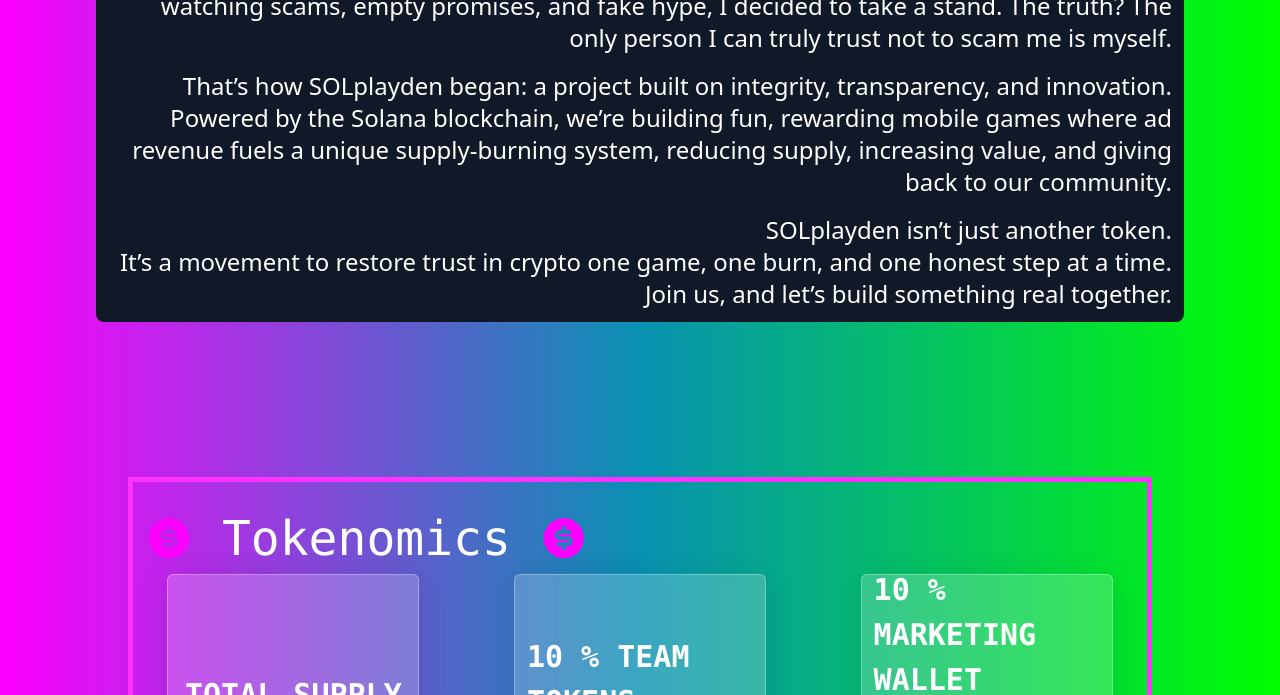
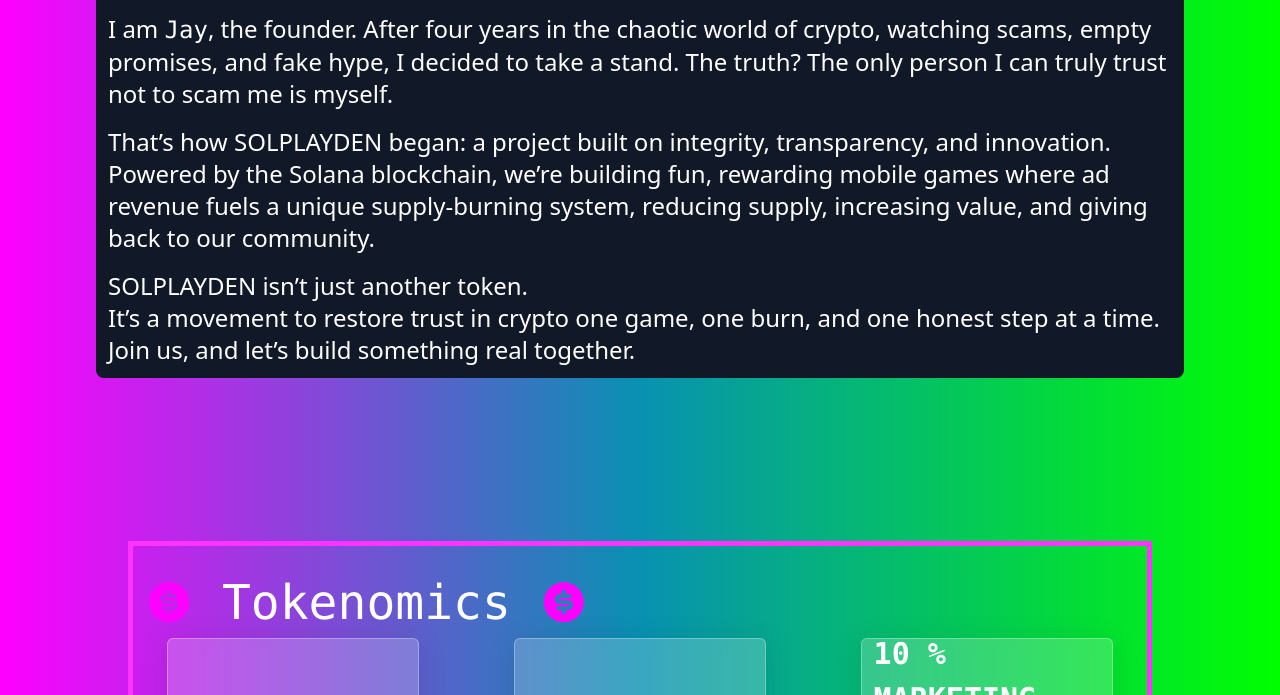
Before and after one commit to EMMANUEL-SUNMBOLA/solplayden, a website: page public/index.html in a window 1280 px wide. Shown: the part 1139-1834 px from the top of the page. Drawn offline with nearby package versions, Linux system fonts and the light colour scheme.

Commit message:
more tail in the wind

```diff
--- a/public/index.html
+++ b/public/index.html
@@ -14,7 +14,7 @@
     <title>SOLPLAYDEN</title>
 </head>
 <!-- <body class="text-gray-600 bg-[url('images/banner.png')] bg-gradient-to-r(#ff00ff, #00ff00) bg-cover bg-center"> -->
-<body class=" flex items-center gap-[1vh] justify-center flex-col bg-gradient-to-r from-[#ff00ff] via-cyan-600 to-[#00ff00] text-white">
+<body class=" flex items-center gap-y-[5vh] justify-center flex-col bg-gradient-to-r from-[#ff00ff] via-cyan-600 to-[#00ff00] text-white">
 
     <nav class="navD w-[80%] md:w-[80%] h-16 md:px-10 flex items-center justify-center md:justify-between ">
 
@@ -44,11 +44,11 @@
     </nav>
 
     <!-- <main class="flex items-center p-[500px] justify-center w-full md:min-h-screen my-[50px] text-white md:px-[20px]"> -->
-    <main class=" flex items-center justify-center h-[100vh] md:h-[100vh]">
+    <main class=" flex items-center justify-center h-[100vh]">
 
         <div class="flex justify-center items-center gap-y-3 flex-col w-full">
             <p class="uppercase text-[30px] md:text-[70px] font-extrabold white">
-                <span class="neon-pink">solplayden</span> - <span class="neon-pink">$SPDEN</span>
+                <span class="neon-pink">SOLPLAYDEN</span> - <span class="neon-pink">$SPDEN</span>
             </p>
 
             <p class="text-[20px] md:text-3xl font-bold">
@@ -57,7 +57,7 @@
             </p>
 
             <p class="text-[20px] md:text-3xl font-bold">
-                <span class="neon-pink uppercase font-bold text-[20px] md:text-3xl">SOLplayden</span> is more than a token
+                <span class="neon-pink uppercase font-bold text-[20px] md:text-3xl">SOLPLAYDEN</span> is more than a token
             </p>
 
             <p class="text-[20px] md:text-3xl font-bold">
@@ -81,7 +81,7 @@
 
     </main>
 
-    <section id="about" class="page md:min-h-screen md:w-[100%]">
+    <section id="about" class="page h-[100vh] md:min-h-screen md:w-[100%]">
 
         <div class=" flex items-center justify-center md:flex-row md:justify-around w-[100%]">
 
@@ -93,23 +93,26 @@
 
             <div class="about-card w-[85%]">
                 <div class="about-head md:w-[90%] md:h-[80px]">
-                    <h1 class="text-4xl font-mono">About SOLPLAYDEN</h1>
+                    <h1 class="text-[20px] md:text-4xl font-mono">About SOLPLAYDEN</h1>
                 </div>
 
                 <div class="about-body">
 
                     <p>
-                        Welcome to <span class="neon-pink uppercase ">SOLplayden</span> a crypto project born from passion, frustration, and the drive to build something real.
-                        I’m <span class="font-mono">Jay</span>, the founder. After four years in the chaotic world of crypto, watching scams, empty promises, and fake hype, I decided to take a stand. The truth? The only person I can truly trust not to scam me is myself.
+                        Welcome to <span class="neon-pink uppercase ">SOLPLAYDEN</span>, A crypto project born from passion, frustration, and the drive to build something real.
                     </p>
 
                     <p>
-                        That’s how SOLplayden began: a project built on integrity, transparency, and innovation.
+                        I am <span class="font-mono">Jay</span>, the founder. After four years in the chaotic world of crypto, watching scams, empty promises, and fake hype, I decided to take a stand. The truth? The only person I can truly trust not to scam me is myself.
+                    </p>
+
+                    <p>
+                        That’s how SOLPLAYDEN began: a project built on integrity, transparency, and innovation.
                         Powered by the Solana blockchain, we’re building fun, rewarding mobile games where ad revenue fuels a unique supply-burning system, reducing supply, increasing value, and giving back to our community.
                     </p>
 
                     <p>
-                        SOLplayden isn’t just another token.  <br>
+                        SOLPLAYDEN isn’t just another token.  <br>
                         It’s a movement to restore trust in crypto one game, one burn, and one honest step at a time. <br>
                         Join us, and let’s build something real together.
                     </p>
@@ -158,7 +161,7 @@
                     <div class="card w-[70%] md:w-[85%] p-3">
                         <h1>10 % marketing wallet</h1>
                         <p>
-                            Marketing wallet to help promote SOLplayden, <span class="neon-pink">$SPDEN</span>, SOLSPRINTER, and furture plans
+                            Marketing wallet to help promote SOLPLAYDEN, <span class="neon-pink">$SPDEN</span>, SOLSPRINTER, and furture plans
                         </p>
                     </div>
 
--- a/src/style.css
+++ b/src/style.css
@@ -88,7 +88,7 @@
 
     .about-body p {
       /* outline: 1px solid white; */
-      @apply text-white text-2xl mt-4 text-right w-[100%];
+      @apply text-white text-2xl mt-4 text-left w-[100%];
     }
 
     .about-head{
```
Also changed, not shown: public/style.css.
